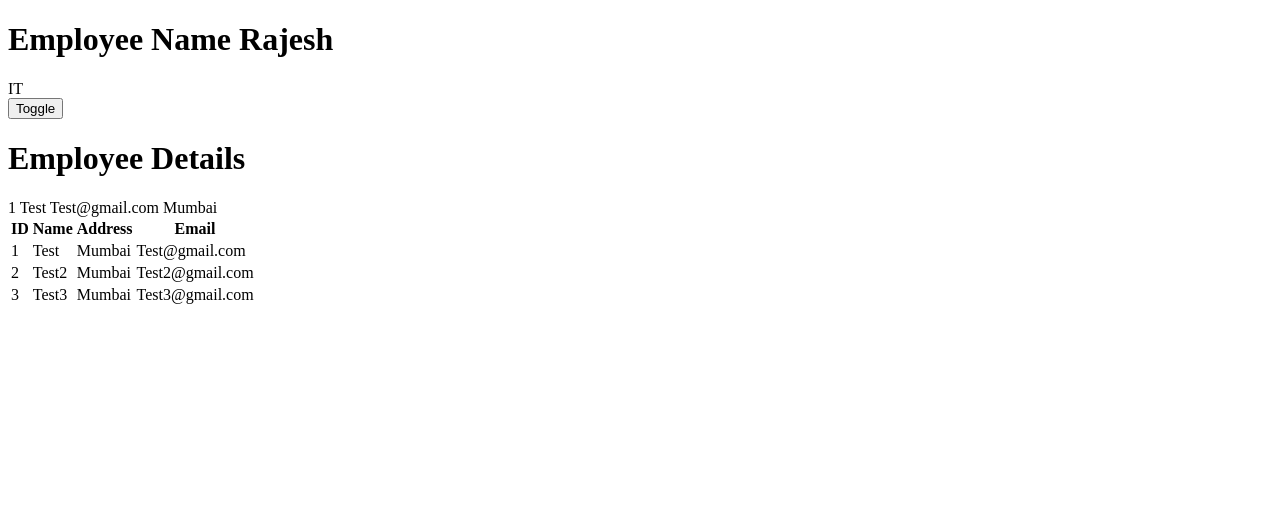
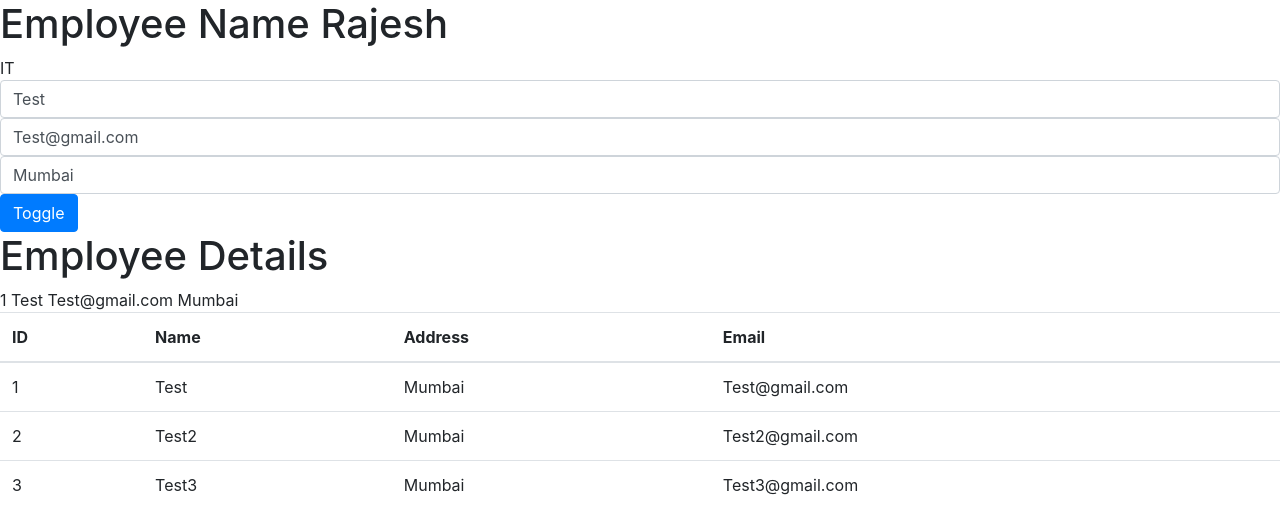
Before and after one commit to santoshyadav198613/NewAngularApp, an Angular app in the folder myFirstApp/: page / in a window 1280 px wide. Shown: the top 532 px of the page. Built offline with nearby package versions, Linux system fonts and the light colour scheme.

Commit message:
added bootstrap

```diff
--- a/myFirstApp/package.json
+++ b/myFirstApp/package.json
@@ -19,6 +19,7 @@
     "@angular/platform-browser": "~7.2.0",
     "@angular/platform-browser-dynamic": "~7.2.0",
     "@angular/router": "~7.2.0",
+    "bootstrap": "^4.3.1",
     "core-js": "^2.5.4",
     "rxjs": "~6.3.3",
     "tslib": "^1.9.0",
--- a/myFirstApp/projects/ecomapp/src/app/employee/employee.component.html
+++ b/myFirstApp/projects/ecomapp/src/app/employee/employee.component.html
@@ -5,12 +5,20 @@
 <div [hidden]="isHidden" [innerText]="department">
 </div>
 
+<input class="form-control" type="text"
+[value]="employee.name">
+<input class="form-control" type="text"
+ [value]="employee.email"
+  (change)="employee.email=$event.target.value">
+<input class="form-control" type="text"
+[value]="employee.address"
+(change)="employee.address=$event.target.value">
 
 <div *ngIf="isHidden">
   NgIf
   </div>
 
-<button (click)="toggleDiv()">
+<button class="btn btn-primary" (click)="toggleDiv()">
   Toggle
 </button>
 
@@ -22,7 +30,7 @@
 
 <!-- {{empList}} -->
 
-<table>
+<table class="table">
   <thead>
     <tr>
         <th>ID</th>
--- a/myFirstApp/projects/ecomapp/src/app/employee/employee.component.ts
+++ b/myFirstApp/projects/ecomapp/src/app/employee/employee.component.ts
@@ -47,4 +47,8 @@ export class EmployeeComponent implements OnInit {
     this.isHidden = !this.isHidden;
   }
 
+  update(event){
+  console.log(event)
+  }
+
 }
--- a/myFirstApp/projects/ecomapp/src/styles.css
+++ b/myFirstApp/projects/ecomapp/src/styles.css
@@ -1 +1,2 @@
 /* You can add global styles to this file, and also import other style files */
+@import '~bootstrap/dist/css/bootstrap.css';
```
Also changed, not shown: 1 other file (tests, documents, lock files or other folders).
